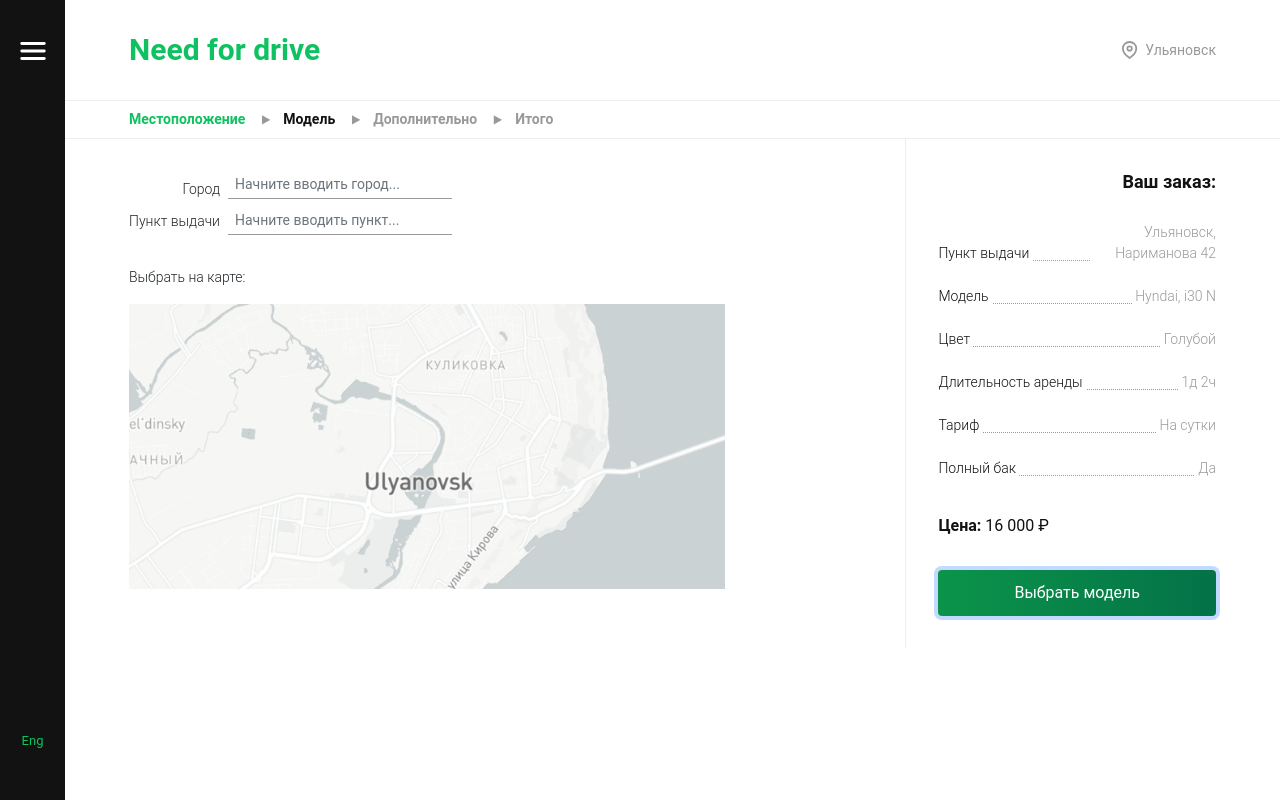
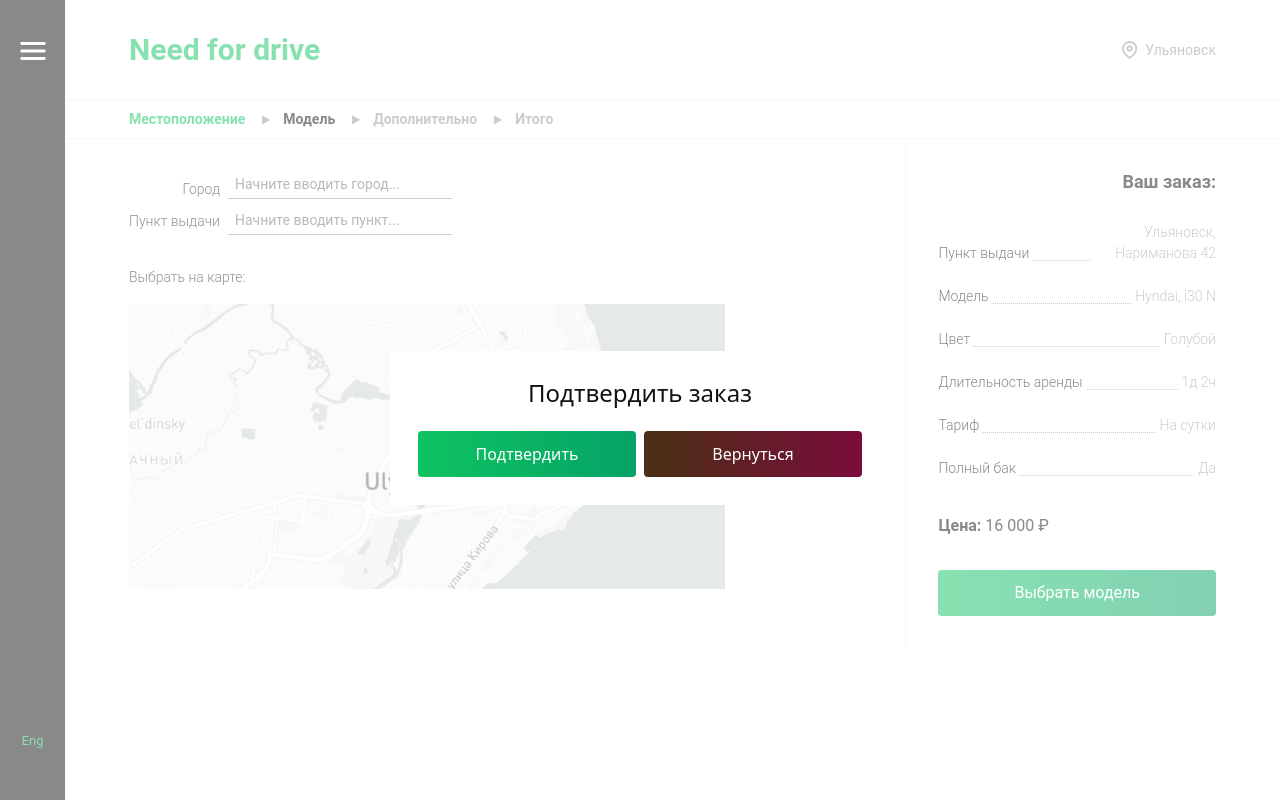
Before and after one commit to onexsan/need-for-drive, a Vue app: page /order in a window 1280 px wide. Both pictures are taken after a click on the button "Выбрать модель". Built offline with nearby package versions, Linux system fonts and the light colour scheme.

Commit message:
V-05 Добавление модального окна

```diff
--- /dev/null
+++ b/src/components/modals/OrderConfirmationModal.vue
@@ -0,0 +1,58 @@
+<template>
+  <b-modal
+    id="order-confirmation-modal"
+    class="order-confirmation-modal"
+    :hide-header="true"
+  >
+    <p class="order-confirmation-modal__text">Подтвердить заказ</p>
+    <template #modal-footer>
+      <button class="btn">Подтвердить</button>
+      <button
+        class="btn btn-danger"
+        @click="$bvModal.hide(`order-confirmation-modal`)"
+      >
+        Вернуться
+      </button>
+    </template>
+  </b-modal>
+</template>
+
+<style lang="scss">
+#order-confirmation-modal {
+  .modal-dialog {
+    display: flex;
+    align-items: center;
+    justify-content: center;
+    height: 100%;
+  }
+
+  ~ .modal-backdrop {
+    background-color: $white;
+  }
+
+  .modal-content,
+  .modal-footer {
+    border: none;
+  }
+
+  .order-confirmation-modal__text {
+    font-weight: normal;
+    font-size: 24px;
+    color: $black;
+    text-align: center;
+
+    @include phones {
+      font-size: 16px;
+    }
+  }
+
+  .modal-body {
+    padding: 24px 24px 0px 24px;
+  }
+  .modal-footer {
+    padding: 0px 24px 24px 24px;
+    display: grid;
+    grid-template-columns: 1fr 1fr;
+  }
+}
+</style>
--- a/src/scss/blocks/buttons.scss
+++ b/src/scss/blocks/buttons.scss
@@ -1,9 +1,20 @@
-.wrapper {
-  .btn {
+button.btn,
+a.btn {
   padding: 11px 15px;
   background: linear-gradient(90deg, $green 2.61%, $darkgreen 112.6%);
   color: $white;
   border: none;
+
+  &.btn-danger {
+    background: linear-gradient(90deg, #493013 0%, #7b0c3b 100%);
+
+    &:hover,
+    &:active,
+    &:focus {
+      color: $white;
+      background: linear-gradient(90deg, #35230e 0%, #610a2e 100%);
+    }
+  }
 
   &:hover {
     background: linear-gradient(90deg, #0b934a 2.61%, #026e47 112.6%);
@@ -36,7 +47,6 @@
     &:focus {
       background: linear-gradient(90deg, #026e47 2.61%, #0b934a 112.6%);
       color: $white;
-      }
     }
   }
 }
--- a/src/views/Order.vue
+++ b/src/views/Order.vue
@@ -57,11 +57,17 @@
               </li>
             </ul>
             <div class="order-details__price"><span>Цена:</span> 16 000 ₽</div>
-            <button class="btn order-details__btn">Выбрать модель</button>
+            <button
+              class="btn order-details__btn"
+              @click="$bvModal.show(`order-confirmation-modal`)"
+            >
+              Выбрать модель
+            </button>
           </div>
         </div>
       </div>
     </main>
+    <OrderConfirmationModal />
   </section>
 </template>
 
@@ -71,6 +77,7 @@ import StepOne from '@/components/pages/order/StepOne.vue';
 import StepTwo from '@/components/pages/order/StepTwo.vue';
 import StepThree from '@/components/pages/order/StepThree.vue';
 import StepFour from '@/components/pages/order/StepFour.vue';
+import OrderConfirmationModal from '@/components/modals/OrderConfirmationModal.vue';
 export default {
   components: {
     Header,
@@ -78,6 +85,7 @@ export default {
     StepTwo,
     StepThree,
     StepFour,
+    OrderConfirmationModal,
   },
   data() {
     return {
```
Lines whose indentation alone changed are shown as unchanged.
